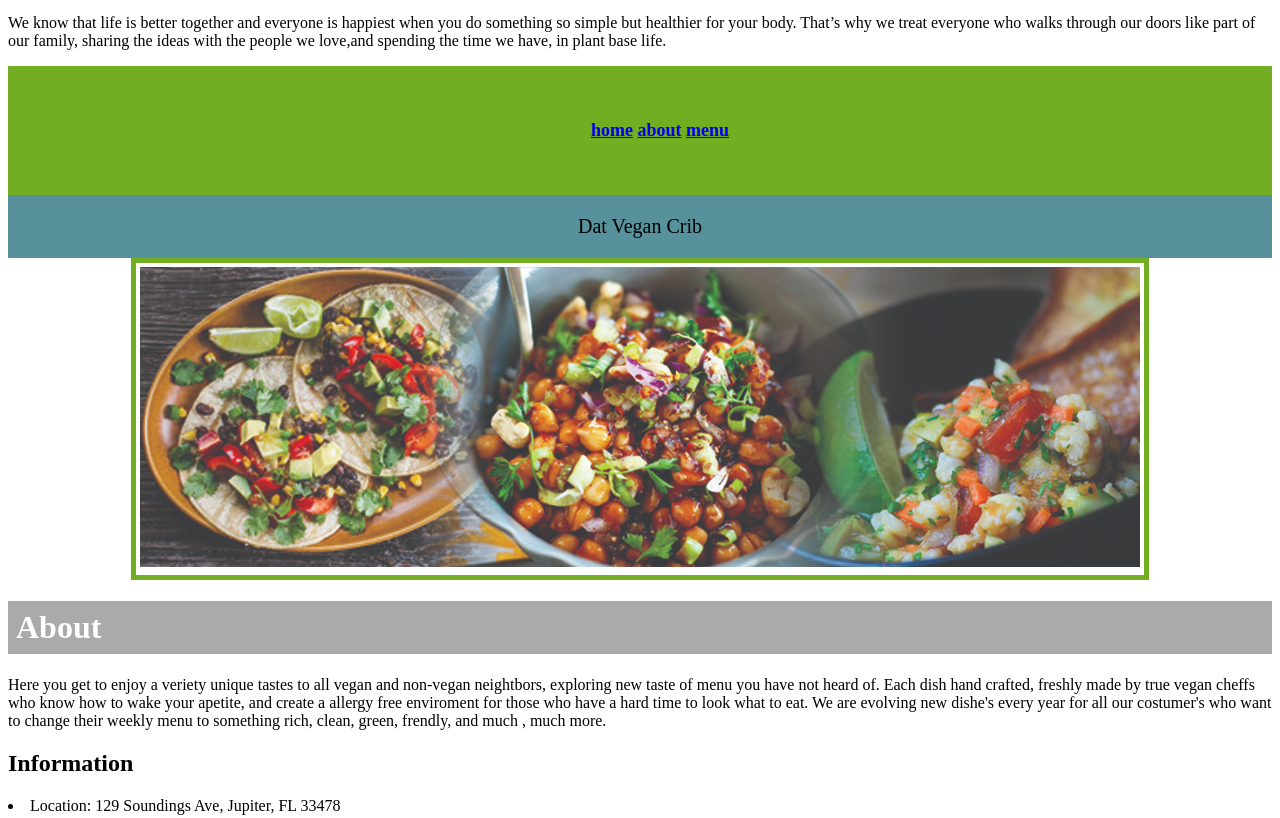
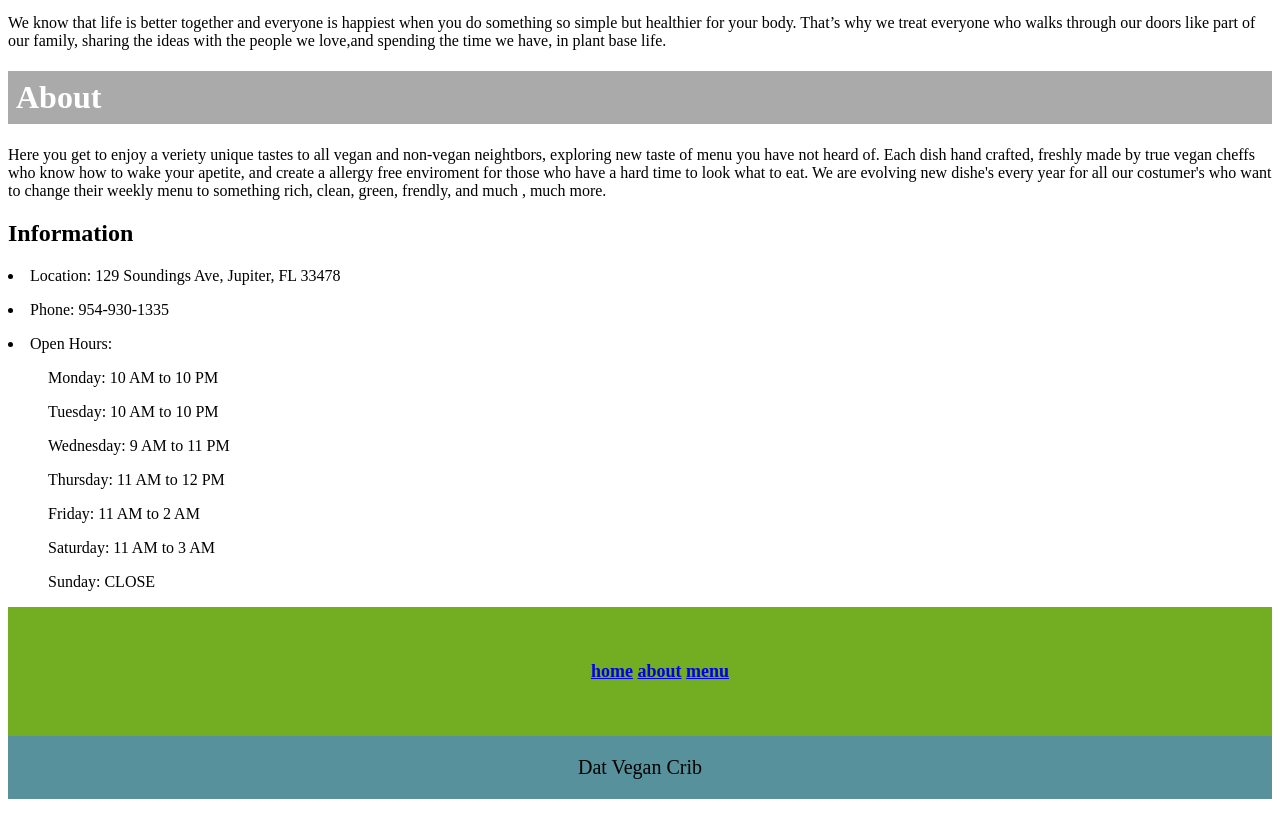
Before and after one commit to NEST8/Project5, a plain HTML site: page index.html in a window 1280 px wide. Shown: the part 1000-1818 px from the top of the page. Drawn offline with Linux system fonts and the light colour scheme.

Commit message:
commit40

```diff
--- a/index.html
+++ b/index.html
@@ -32,25 +32,7 @@
 	</body>
 
 	</div>
-	<div2 id="Main" ></div>
-		<div align="left" id="navigation2">
-			<ul>
-				<a><strong><a href="../PRCTdw/menu/index.html">home</a></strong></a>
-				<a><strong><a href="../PRCTdw/About/index.html">about</a></strong></a>
-				<a><strong><a href="../PRCTdw/menu/index.html">menu</a></strong></a>
-			</ul>
-		</div>
-	<div2>
-		<footer> Dat Vegan Crib</footer>
-</head>
-<body>
 
-	<div>
-		<table>
-			<tr>
-				<td> <img ; src="banner.jpg" </td>
-			</tr>
-		</table>
 		<div>
 		<h1> About</h1>
 			<div></div>
@@ -71,5 +53,18 @@
 			<ol> Sunday: CLOSE</ol>
 			<p></p>
 
+</div>
+	<div2 id="Main" ></div>
+		<div align="left" id="navigation2">
+			<ul>
+				<a><strong><a href="../PRCTdw/menu/index.html">home</a></strong></a>
+				<a><strong><a href="../PRCTdw/About/index.html">about</a></strong></a>
+				<a><strong><a href="../PRCTdw/menu/index.html">menu</a></strong></a>
+			</ul>
+		</div>
+	<div2>
+		<footer> Dat Vegan Crib</footer>
+</head>
+
 </body>
 </html>
```
